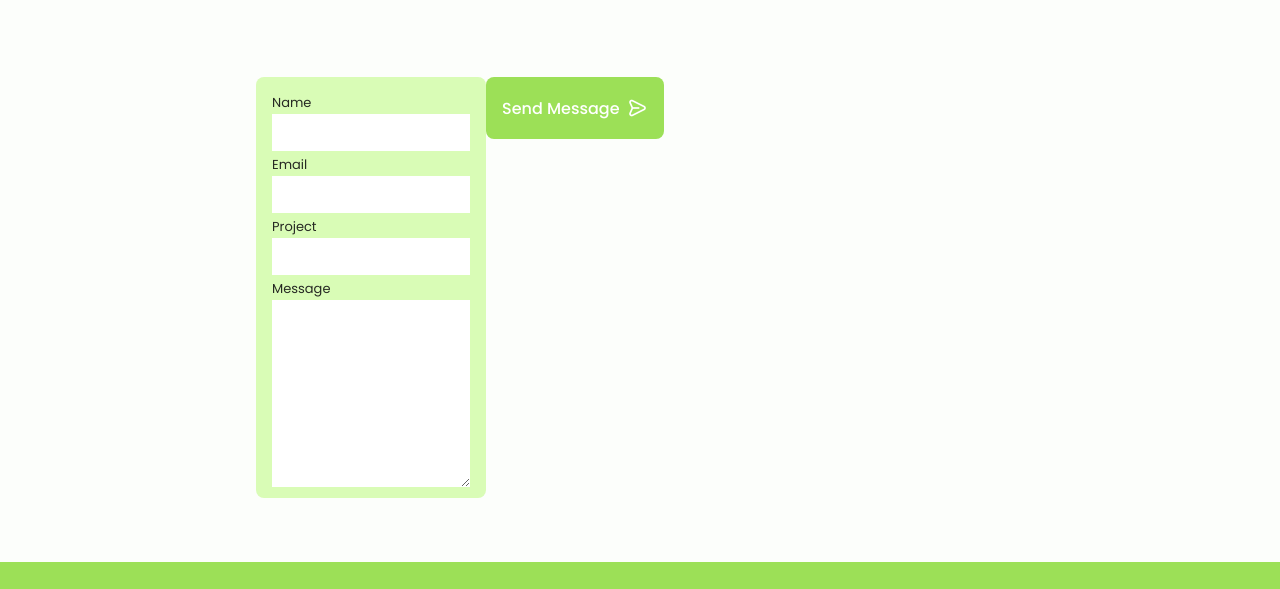
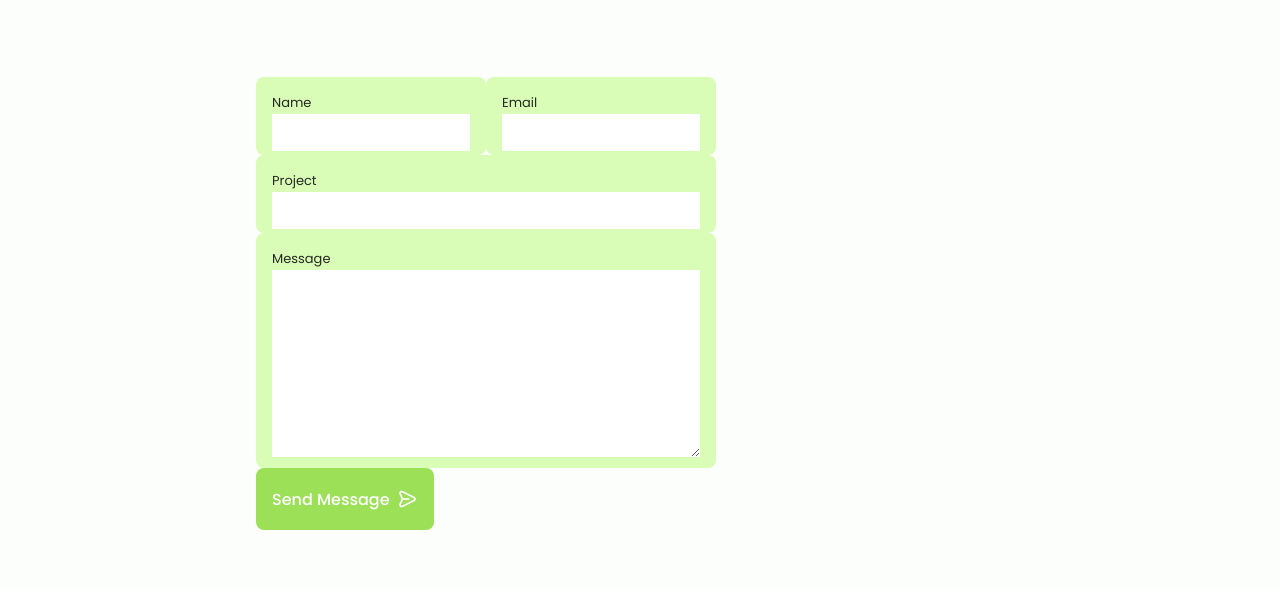
Before and after one commit to jonathan5p/jonathan.github.io, a plain HTML site: page index.html in a window 1280 px wide. Shown: the part 5616-6205 px from the top of the page. Drawn offline with nearby package versions, Linux system fonts and the light colour scheme.

Commit message:
Update index.html

```diff
--- a/index.html
+++ b/index.html
@@ -807,6 +807,7 @@
                                 <h3 class="contact__title">Call Me</h3>
                                 <span class="contact__subtitle">+57 320-972-5930</span>
                             </div>
+
                         </div>
 
                         <div class="contact__information">
@@ -829,18 +830,23 @@
                     </div>
 
                     <form action="" class="contact__form grid">
+
                         <div class="contact__inputs grid">
-
                             <div class="contact__content">
                                 <label for="" class="contact__label">Name</label>
                                 <input type="text" class="contact__input">
-
+                            </div>
+                            <div class="contact__content">
                                 <label for="" class="contact__label">Email</label>
                                 <input type="email" class="contact__input">
+                            </div>
+                        </div>
 
+                        <div class="contact__content">
                             <label for="" class="contact__label">Project</label>
                             <input type="text" class="contact__input">
-
+                        </div>
+                        <div class="contact__content">
                             <label for="" class="contact__label">Message</label>
                             <textarea name="" id="" cols="0" rows="7" class="contact__input"></textarea>
                         </div>
@@ -851,9 +857,9 @@
                                 <i class="uil uil-message button__icon"></i>
                             </a>
                         </div>
-                        </div>
 
                     </form>
+
                 </div>
             </section>
         </main>
```
Lines whose indentation alone changed are shown as unchanged.
